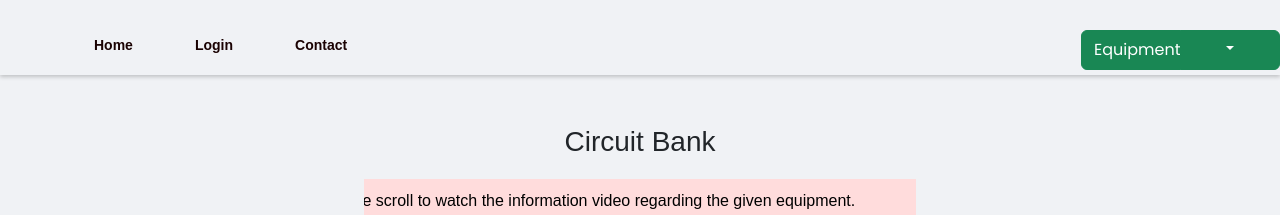
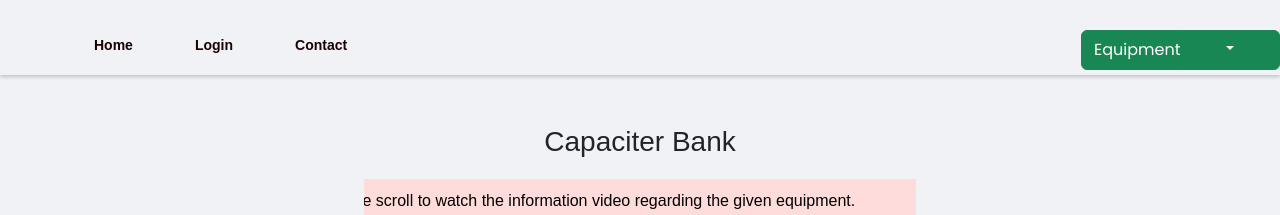
Before and after one commit to Tejraj-2001/btp.app, a React (Create React App) app: page /capaciterbank in a window 1280 px wide. Shown: the top 215 px of the page. Built offline with nearby package versions, Linux system fonts and the light colour scheme.

Commit message:
Update capaciterbank.js

```diff
--- a/src/components/list_of_equipment/capaciterbank.js
+++ b/src/components/list_of_equipment/capaciterbank.js
@@ -8,7 +8,7 @@ function Capaciterbank() {
         <div className="main">
         <Navbar />
         <div className="title-container">
-          <h3 className="card-title">Circuit Bank </h3>
+          <h3 className="card-title">Capaciter Bank </h3>
         </div>
         <div className="container">
         <div className="notification-bar">
```
